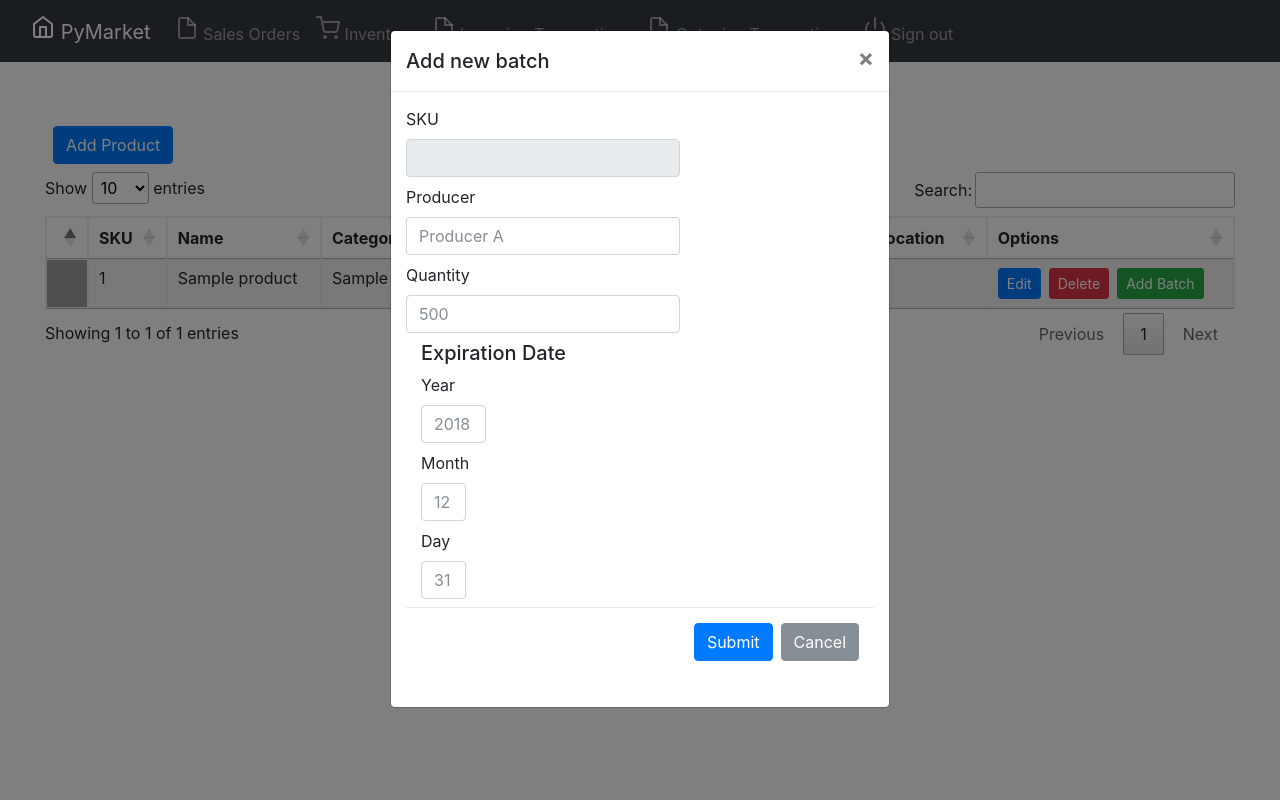
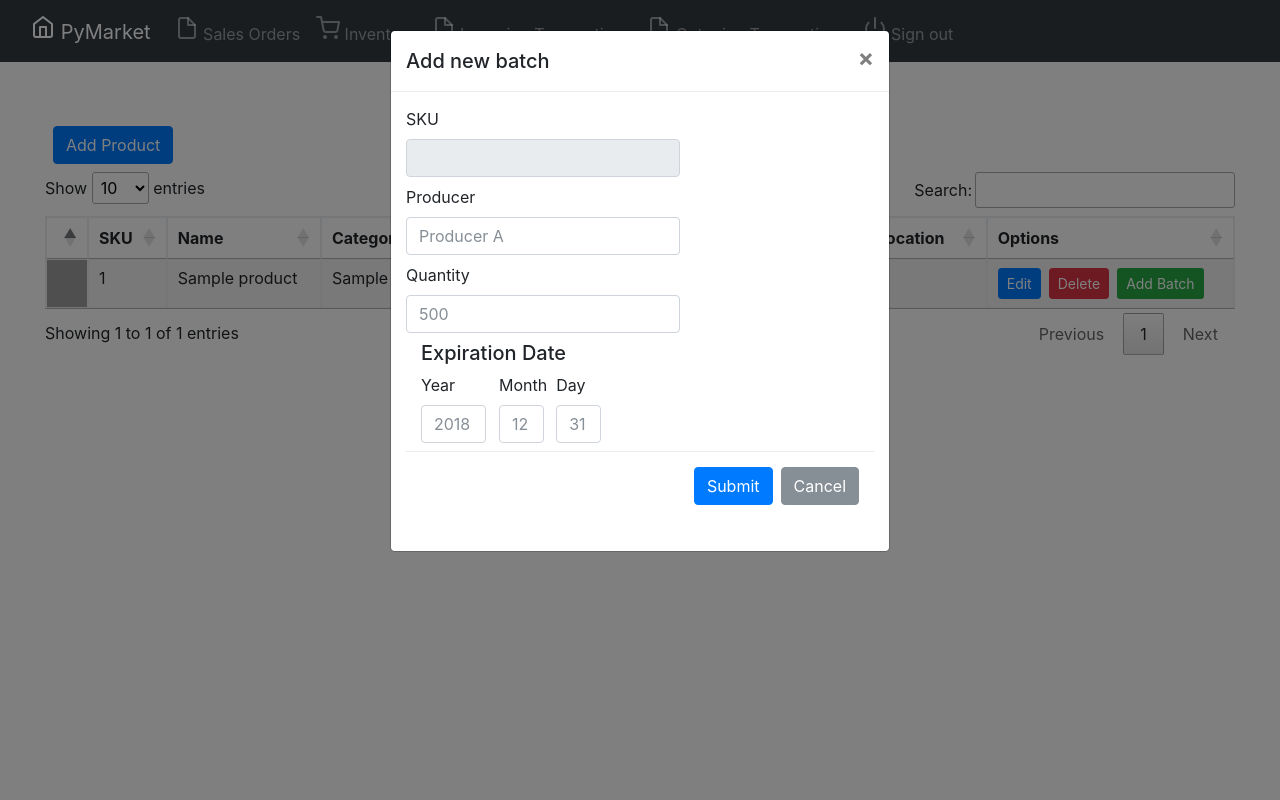
Before and after one commit to soethanv/PyMarket, a Flask app: page /inventory in a window 1280 px wide, after a click on "Add Batch". Run offline with Flask 2, Linux system fonts and the light colour scheme; a user stored in the database is signed in; tables that the repository leaves empty hold one stand-in row (values such as "Sample post"); some libraries are stand-ins or nearby versions; grey boxes are pictures that could not be loaded.

Commit message:
fixed expiration date input boxes adjustments

```diff
--- a/templates/inventory.html
+++ b/templates/inventory.html
@@ -125,12 +125,22 @@
             </div>
             <div class="col-auto">
               <h5>Expiration Date</h5>
-              <label for="expireYear">Year</label>
-              <input type="text" style="width:65px" name="Year" class="form-control mb-2" id="expireYear" placeholder="2018" required min="4" max="4" pattern="[0-9]{4}">
-              <label for="expireMonth">Month</label>
+              <div class="row">
+                <div class="col-md-2">
+                  <label for="expireYear">Year</label>
+                  <input type="text" style="width:65px" name="Year" class="form-control mb-2" id="expireYear" placeholder="2018" required min="4" max="4" pattern="[0-9]{4}">
+                </div>
+                <div class="col-md-2">
+                  <label for="expireMonth">Month</label>
               <input type="text" style="width:45px" name="Month" class="form-control mb-2" id="expireMonth" placeholder="12" required min="1" max="2" pattern="[0-9]+">
-              <label for="expireDay">Day</label>
-              <input type="text" style="width:45px" name="Day" class="form-control mb-2" id="expireDay" placeholder="31" required min="1" max="2" pattern="[0-9]+">
+                </div>
+                <div class="col-md-2" style="margin-left:-1.3em;">
+                  <label for="expireDay">Day</label>
+                  <input type="text" style="width:45px" name="Day" class="form-control mb-2" id="expireDay" placeholder="31" required min="1" max="2" pattern="[0-9]+">
+                </div>
+                <div class="col-md-6"></div>
+              </div>
+
             </div>
             <div class="modal-footer">
               <input type="submit" class="btn btn-primary"></input>
```
